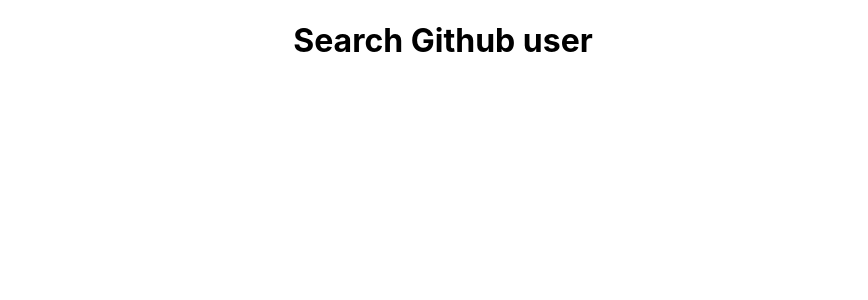
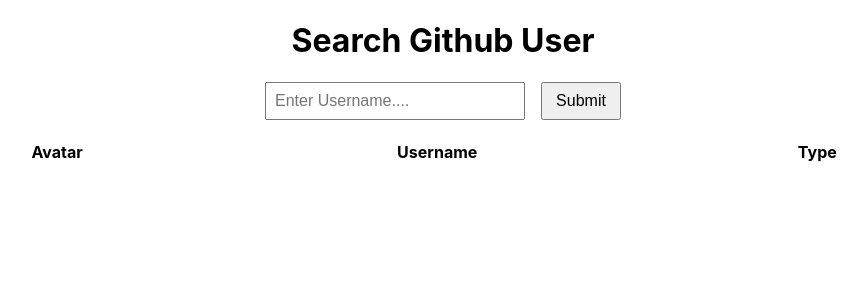
Before and after one commit to snehadr23/search-github-user, a React (Create React App) app: page / in a window 1280 px wide. Shown: the top 300 px of the page, without its empty margins (197-1065 px from the left). Built offline with nearby package versions, Linux system fonts and the light colour scheme.

Commit message:
added axios and implemented components to show git user details

```diff
--- a/package.json
+++ b/package.json
@@ -6,6 +6,7 @@
     "@testing-library/jest-dom": "^5.12.0",
     "@testing-library/react": "^11.2.6",
     "@testing-library/user-event": "^12.8.3",
+    "axios": "^0.21.1",
     "react": "^17.0.2",
     "react-dom": "^17.0.2",
     "react-scripts": "4.0.3",
--- a/public/index.html
+++ b/public/index.html
@@ -2,14 +2,13 @@
 <html lang="en">
   <head>
     <meta charset="utf-8" />
-    <link rel="icon" href="%PUBLIC_URL%/favicon.ico" />
+    <!-- <link rel="icon" href="%PUBLIC_URL%/favicon.ico" /> -->
     <meta name="viewport" content="width=device-width, initial-scale=1" />
     <meta name="theme-color" content="#000000" />
     <meta
       name="description"
       content="Web site created using create-react-app"
     />
-    <link rel="apple-touch-icon" href="%PUBLIC_URL%/logo192.png" />
     <!--
       manifest.json provides metadata used when your web app is installed on a
       user's mobile device or desktop. See https://developers.google.com/web/fundamentals/web-app-manifest/
--- a/src/App.js
+++ b/src/App.js
@@ -1,11 +1,13 @@
 import './App.css';
+import Search from '../src/components/search/Search';
 
 function App() {
   return (
     <div className="App">
       <header className="App-header">
-        <h1>Search Github user</h1>
+        <h1>Search Github User</h1>
       </header>
+      <Search/>
     </div>
   );
 }
--- /dev/null
+++ b/src/components/search/Search.js
@@ -0,0 +1,55 @@
+import                   './Search.css';
+import {useState, useEffect}   from 'react';
+import SearchInput  from '../searchInput/SearchInput';
+import UserList     from '../userList/UserList';
+import SubmitButton from '../submit/SubmitButton';
+import axios        from 'axios';
+
+function Search(props) {
+    const [username, setUsername] = useState('');
+    const [userDtls, setUserDtls] = useState([]);
+    const [userListToDisplay, setUserListToDisplay] = useState(null);
+    function submitBtnClickHandler() {
+        console.log('Btn clicked!!');
+        axios.get('https://api.github.com/search/users?q=' + username)
+        .then(res => {
+            console.log('res.data: ', res.data.items);
+            setUserDtls(res.data.items);
+        })
+        .catch(err => {
+            console.log('err: ', err);
+            setUserDtls({error: err});
+          })
+    }
+    function usernameChangeHandler(e) {
+        setUsername(e.target.value);
+    }
+    useEffect(() => {
+        console.log('userDtls changed');
+        let userListToDisplay = null;
+        userListToDisplay = (
+            userDtls.map((user) => {
+                return <UserList
+                        userDtls = {user}
+                        key = {user.id}/>
+            })
+        )
+        setUserListToDisplay(userListToDisplay);
+    }, [userDtls]);
+    return (
+        <main>
+            <SearchInput change = {(e) => usernameChangeHandler(e)}/>
+            <SubmitButton click = {(e) => submitBtnClickHandler(e)}/>
+            <div className = 'user-details'>
+                <p>
+                    <span className = 'user-detail'>Avatar</span>
+                    <span className = 'user-detail'>Username</span>
+                    <span className = 'user-detail'>Type</span>
+                </p>
+                {userListToDisplay}
+            </div>
+        </main>
+    )
+}
+
+export default Search;
--- /dev/null
+++ b/src/components/searchInput/SearchInput.css
@@ -0,0 +1,6 @@
+.search-input {
+    font-size: 1rem;
+    padding: 0.5rem;
+    margin-right: 1rem;
+    width: 15rem;
+}
--- /dev/null
+++ b/src/components/searchInput/SearchInput.js
@@ -0,0 +1,9 @@
+import './SearchInput.css';
+
+function SearchInput(props) {
+    return(
+        <input type = 'text' placeholder = 'Enter Username....' className = 'search-input' onChange = {props.change}/>
+    )
+}
+
+export default SearchInput;
--- /dev/null
+++ b/src/components/submit/SubmitButton.css
@@ -0,0 +1,5 @@
+.btn {
+    width: 5rem;
+    padding: 0.5rem;
+    font-size: 1rem;
+}
--- /dev/null
+++ b/src/components/submit/SubmitButton.js
@@ -0,0 +1,9 @@
+import './SubmitButton.css';
+
+function SubmitButton(props) {
+    return (
+        <button className = 'btn' onClick = {props.click}>Submit</button>
+    )
+}
+
+export default SubmitButton;
--- /dev/null
+++ b/src/components/userList/UserList.css
@@ -0,0 +1,16 @@
+.user-details {
+    margin-top: 2rem;
+    width: 90%;
+    margin: 0 auto;
+}
+
+.user-details .user-detail {
+    width: 32%;
+    margin: 0.5%;
+    float: left;
+    height: 40px;
+}
+
+.user-details p:first-child {
+    font-weight: 700;
+}
--- /dev/null
+++ b/src/components/userList/UserList.js
@@ -0,0 +1,19 @@
+import './UserList.css';
+
+function UserList(props) {
+    if(props.userDtls.error) {
+        return (
+            <p>Something went wrong! Please try again later!</p>
+        )
+    } else {
+        return (
+            <p>
+                <span className = 'user-detail'>{props.userDtls.avatar_url}</span>
+                <span className = 'user-detail'>{props.userDtls.login}</span>
+                <span className = 'user-detail'>{props.userDtls.type}</span>
+            </p>
+        )
+    }
+}
+
+export default UserList;
```
Also changed, not shown: src/components/search/Search.css (added), 1 other file (tests, documents, lock files or other folders).
